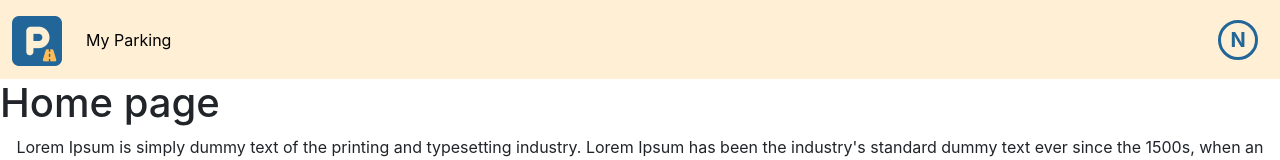
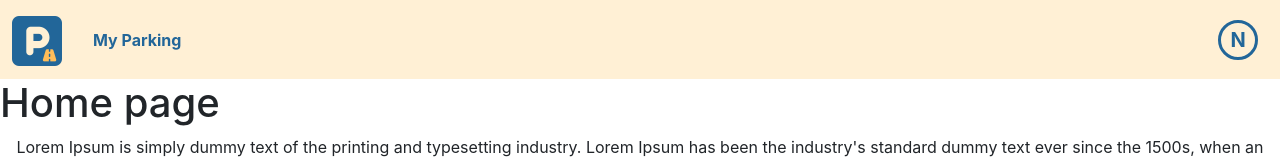
Before and after one commit to Gayan65/parkez, a React (Create React App) app in the folder frontend/: page / in a window 1280 px wide. Shown: the top 160 px of the page. Built offline with nearby package versions, Linux system fonts and the light colour scheme; no server answers; sample sign-in values are in the browser's storage.

Commit message:
add nav links styles

```diff
--- a/frontend/src/index.css
+++ b/frontend/src/index.css
@@ -217,3 +217,20 @@ body {
     padding-top: 5px;
     margin-top: 5px;
 }
+
+/* Navbar Link Styling */
+.navbar-nav > .nav-item > .nav-link {
+    color: #226699; /* Default link color */
+    font-weight: bold;
+    font-size: 16px;
+    padding: 10px 15px; /* Space around text */
+    text-decoration: none; /* Remove underline */
+    transition: color 0.3s ease, font-weight 0.3s ease; /* Smooth transition */
+}
+
+/* Navbar Link Hover Effect */
+.navbar-nav > .nav-item > .nav-link:hover,
+.navbar-nav > .nav-item > .nav-link:focus {
+    color: #ffa500; /* Change text color on hover and focus */
+    font-weight: bold; /* Make text bold on hover and focus */
+}
```
